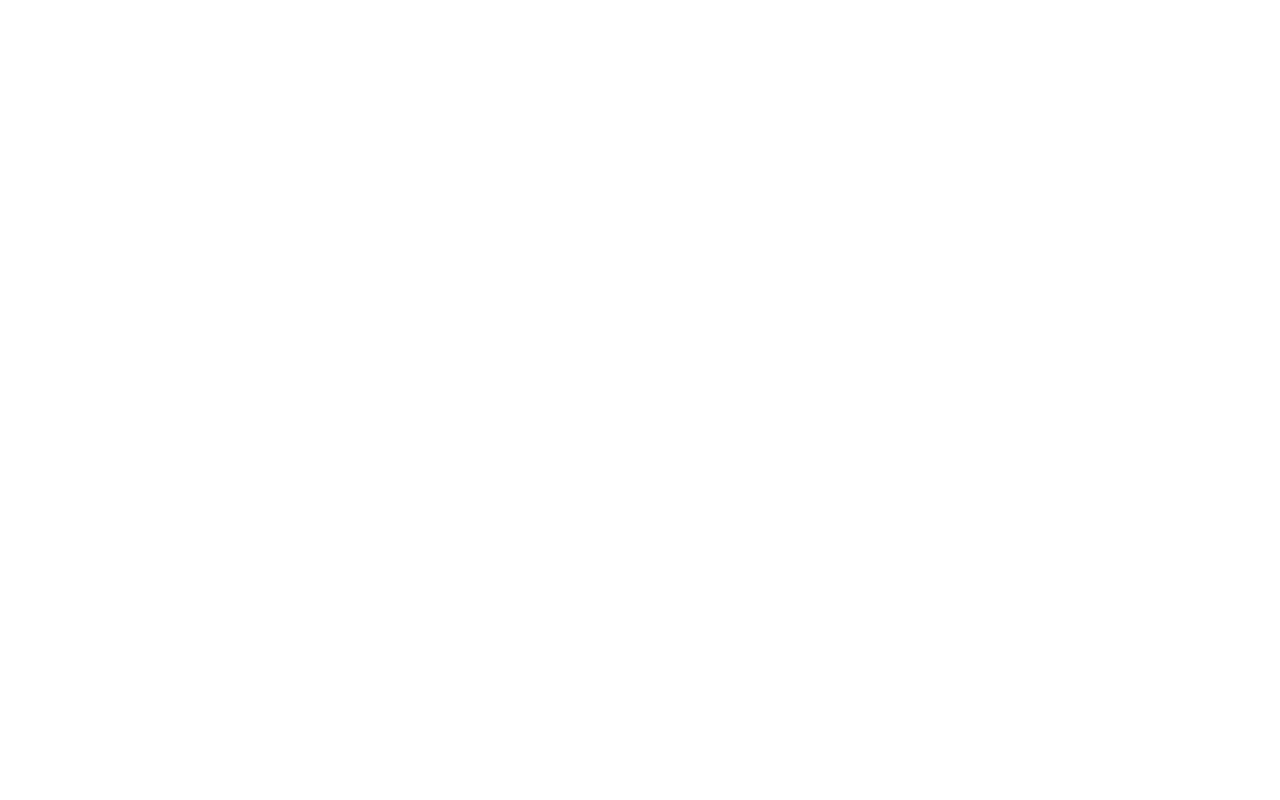
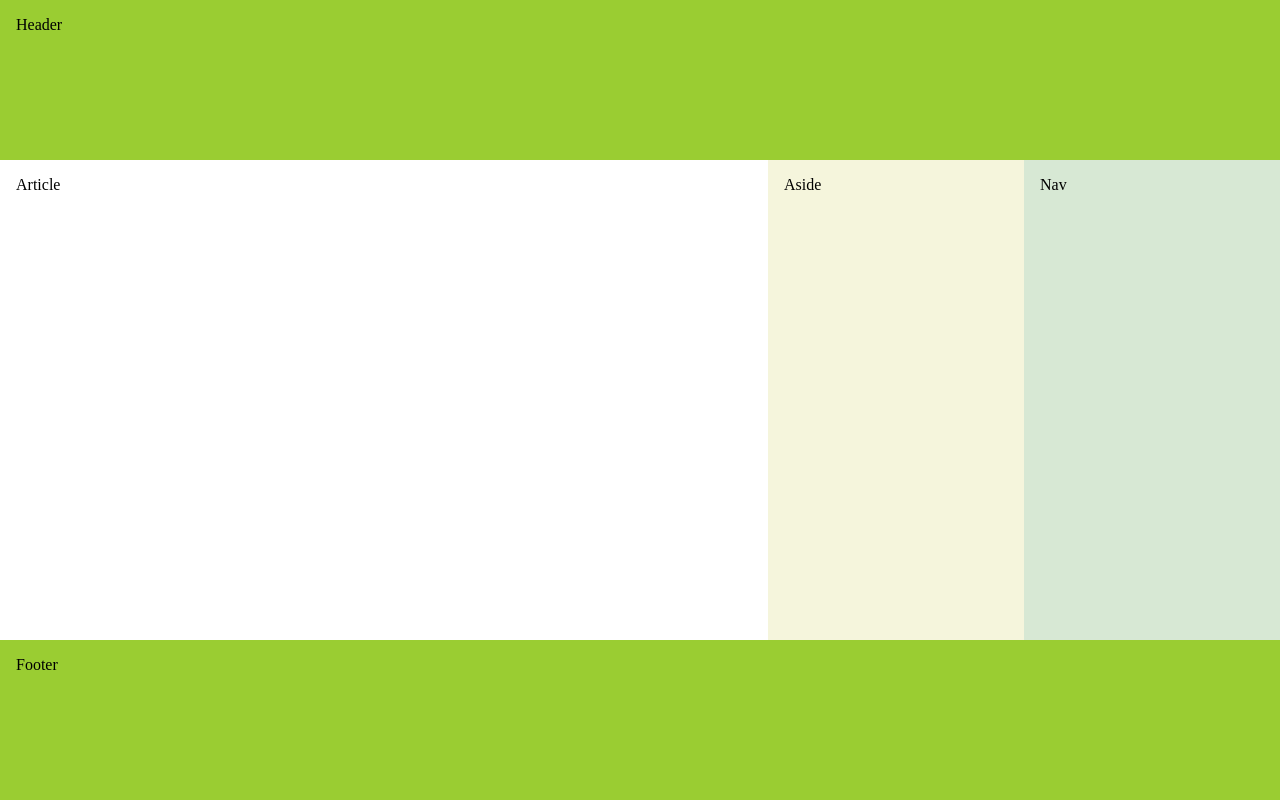
Before and after one commit to 118219/118219.Github.io, a plain HTML site: page index.html in a window 1280 px wide. Drawn offline with Linux system fonts and the light colour scheme.

Commit message:
Update index.html

```diff
--- a/index.html
+++ b/index.html
@@ -1,12 +1,49 @@
-<html>
-<head>
-        <title>Mijn eerste website</<title>
-</head>
-
+<!doctype html>
+<title>Example</title>
+<style>
+  * {
+    box-sizing: border-box;
+  }
+  body {
+    display: flex;
+    min-height: 100vh;
+    flex-direction: column;
+    margin: 0;
+  }
+  #main {
+    display: flex;
+    flex: 1;
+  }
+  #main > article {
+    flex: 1;
+    order: 1;
+  }
+  #main > nav,
+  #main > aside {
+    flex: 0 0 20vw;
+  }
+  #main > nav {
+    background: #D7E8D4;
+    order: 3;
+  }
+  #main > aside {
+    background: beige;
+    order: 2;
+  }
+  header, footer {
+    background: yellowgreen;
+    height: 20vh;
+  }
+  header, footer, article, nav, aside {
+    padding: 1em;
+  }
+</style>
 <body>
-        <h1> Mijn website <h1>
-        <h1>Website menu</<h1>
-        <p>Ga door naar mijn <a> href="menu.html">tweede pagina.</a></p>
-        <p> </p>
+  <header>Header</header>
+  <div id="main">
+    <article>Article</article>
+    <nav>Nav</nav>
+    <aside>Aside</aside>
+  </div>
+  <footer>Footer</footer>
 </body>
-</head>
```
